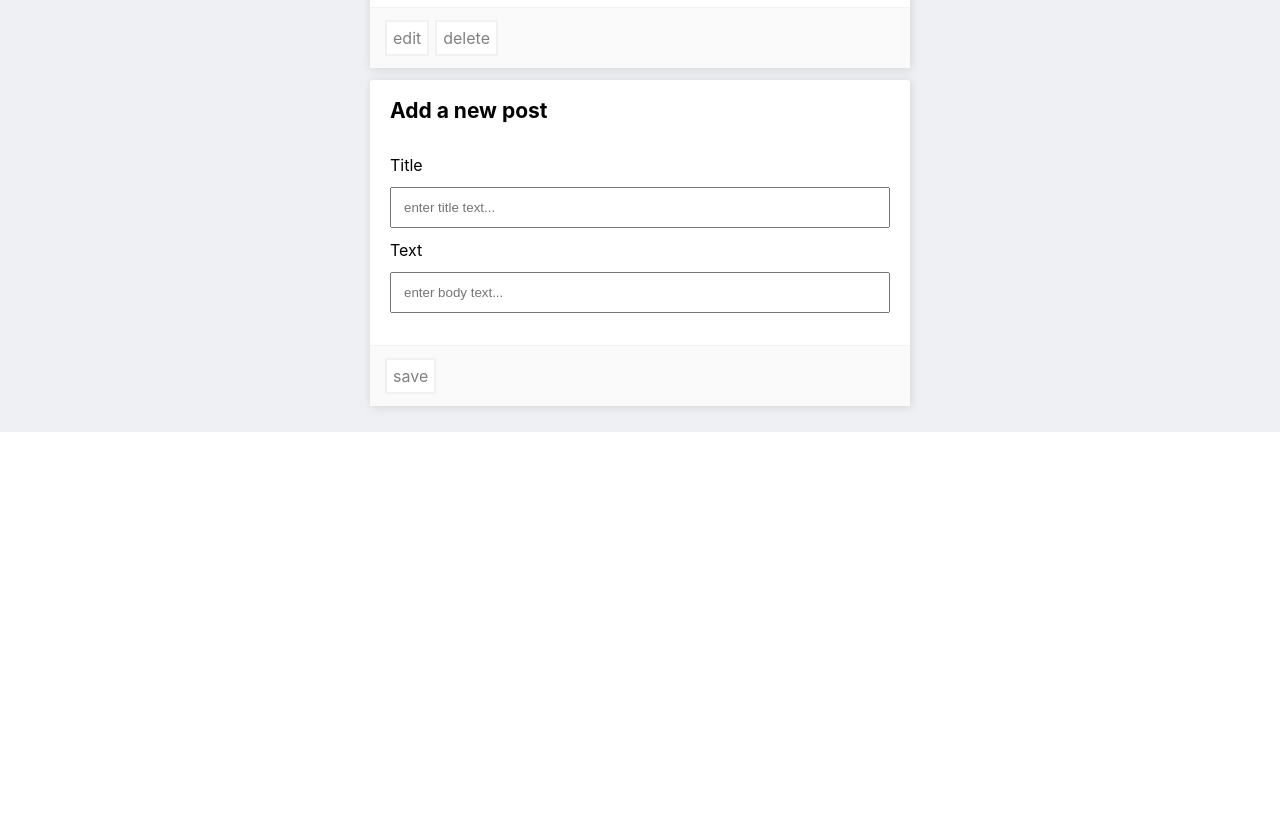
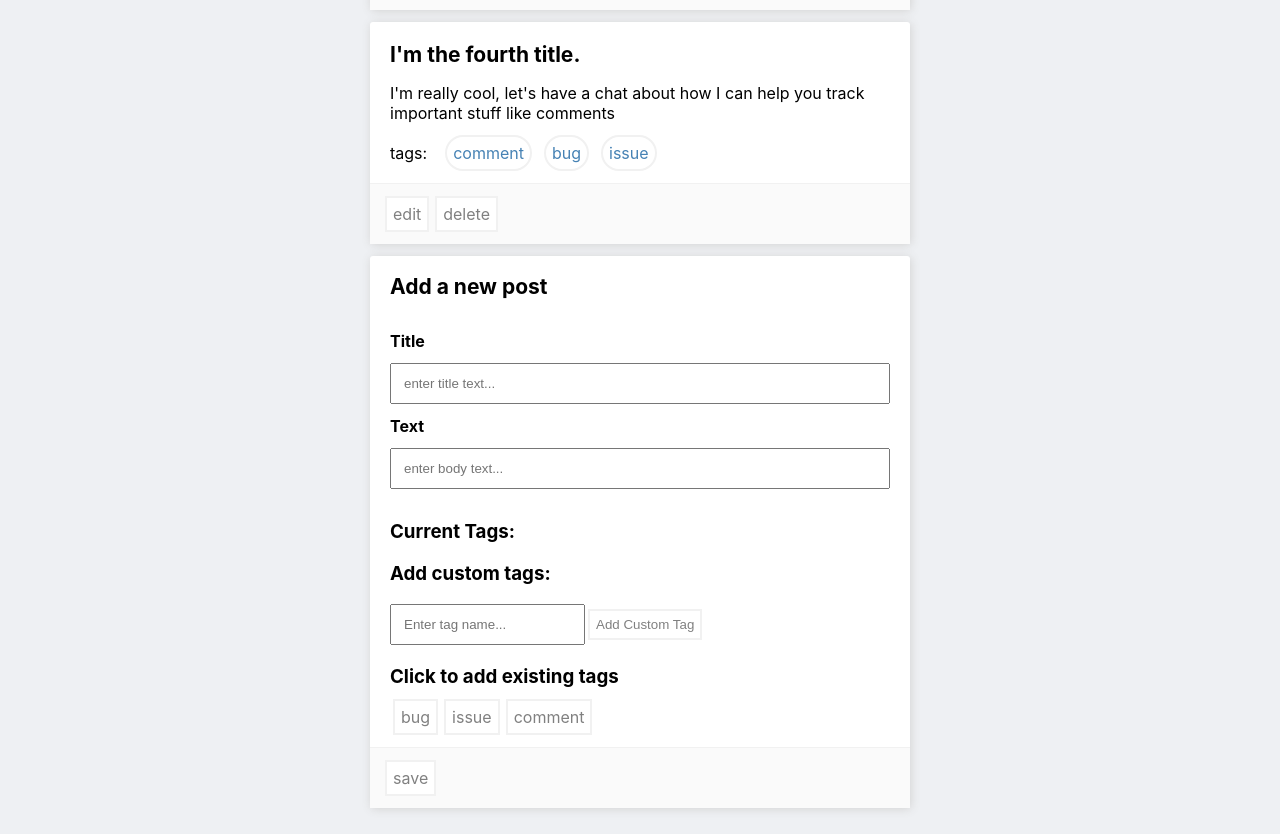
Before and after one commit to Madhava-Hansen/Project-Tracker, a React (Create React App) app: page / in a window 1280 px wide. Shown: the part 820-1654 px from the top of the page. Before the commit the page ends 1252 px from the top, so only its background shows below. Built offline with nearby package versions, Linux system fonts and the light colour scheme.

Commit message:
fix bugs and allow custom tags

```diff
--- a/src/App.scss
+++ b/src/App.scss
@@ -1,3 +1,10 @@
+ul {
+  list-style-type: none;
+}
+
+h4 {
+  margin: 0;
+}
 
 .IssueBoardContainer {
   background-color: rgba(14, 47, 90, 0.07);
@@ -59,6 +66,15 @@
   &-text {
     padding: 0 20px;
   }
+  &-tags {
+    padding: 0;
+    margin: 20px;
+    display: flex;
+    flex-wrap: wrap;
+  }
+  &-tagsTitle {
+    margin-right: 12px;
+  }
 }
 
 .FilterTagsDropdown {
@@ -76,6 +92,16 @@
   }
 }
 
+.TagSelectionInput {
+  &-tagButtons {
+    padding: 0;
+  }
+  &-input {
+    height: 35px;
+    padding-left: 12px;
+  }
+}
+
 .Button {
   padding-right: 12px;
   cursor: pointer;
@@ -85,4 +111,9 @@
   color: grey;
   background-color: white;
   margin: 6px 3px 6px 3px;
+  &-tagDisplay {
+    border-radius: 100px;
+    color: steelblue;
+    margin: 12px 6px;
+  }
 }
--- a/src/issue_board.js
+++ b/src/issue_board.js
@@ -14,14 +14,15 @@ class IssueBoard extends React.Component {
       posts: this.props.data.posts,
       filterPosts: [],
       nextId: this.props.data.posts.length + 1,
-      newItem: {
-        id: null,
-        title: "",
-        text: "",
-        tags: []
-      }
     }
+    this.newPostData = {id: null, title: "", text: "", tags: []};
   }
+
+  handleAddTagGlobal = tag => {
+    if (!this.state.filterTags.includes(tag)) {
+      this.setState({filterTags: this.state.filterTags.concat(tag)})
+    }
+  };
 
   handleClearFilter = () => this.setState({isFiltered: false});
 
@@ -40,16 +41,9 @@ class IssueBoard extends React.Component {
       // this is a new post so set the id and then concat with current posts array
       post.id = this.state.nextId;
       const nextStatePosts = this.state.posts.concat(post);
-      const emptyItem = {
-        id: null,
-        title: "",
-        text: "",
-        tags: []
-      }
       this.setState({
         posts: nextStatePosts,
-        nextId: this.state.nextId + 1,
-        newItem: emptyItem
+        nextId: this.state.nextId + 1
       })
 
       return;
@@ -88,6 +82,8 @@ class IssueBoard extends React.Component {
               data={data}
               handleClickSave={this.handleClickSave}
               handleClickCancel={this.handleClickCancel}
+              handleAddTagGlobal={this.handleAddTagGlobal}
+              filterTags={this.state.filterTags}
              />
             ) : (
               <IssueBoardItemReadOnly
@@ -98,9 +94,11 @@ class IssueBoard extends React.Component {
             )
           })}
           <IssueBoardItemEditMode
-            data={this.state.newItem}
+            data={this.newPostData}
             handleClickSave={this.handleClickSave}
             handleClickCancel={this.handleClickCancel}
+            handleAddTagGlobal={this.handleAddTagGlobal}
+            filterTags={this.state.filterTags}
             isNewPost
             headerText="Add a new post"
           />
--- a/src/issue_board_item_edit_mode.js
+++ b/src/issue_board_item_edit_mode.js
@@ -1,53 +1,92 @@
 import React from 'react';
+import { TagSelectionInput } from './tag_selection_input';
 
 class IssueBoardItemEditMode extends React.Component {
 
   constructor(props) {
     super(props);
     this.state = {
-      id: this.props.data.id,
-      title: this.props.data.title,
-      text: this.props.data.text,
-      tags: this.props.data.tags
+      customTag: "",
+      post: {
+        id: this.props.data.id,
+        title: this.props.data.title,
+        text: this.props.data.text,
+        tags: this.props.data.tags
+      }
     };
   }
 
+  handleClickSave = () => {
+    this.props.handleClickSave(this.state.post);
+    if (this.props.isNewPost) {
+      const post = {id: null, title: "", text: "", tags: []};
+      this.setState({post: post});
+    }
+  }
+
+  handleAddCustomTagChange = event => {
+    this.setState({customTag: event.target.value})
+  }
+
+  handleAddTag = tag => {
+    if (!this.state.post.tags.includes(tag)) {
+      const post = {...this.state.post};
+      post.tags = post.tags.concat(tag);
+      this.setState({post: post, customTag: ""});
+    }
+    this.props.handleAddTagGlobal(tag);
+  };
+
   handleUpdateField = event => this.setState({[event.target.id]: event.target.value});
 
+  handleUpdateNewPostField = event => {
+    const newPost = {...this.state.post};
+    const field = event.target.id;
+    newPost[field] = event.target.value;
+    this.setState({post: newPost});
+  }
+
   render() {
-    const {data: {id}, headerText} = this.props;
-    const {text, title} = this.state;
+    const {data, headerText} = this.props;
+    const {text, title} = this.state.post;
     return (
       <li className="IssueBoardItem">
         {headerText && (
           <h1 className="IssueBoardItem-headingText">{headerText}</h1>
         )}
         <div className="IssueBoardItem-inputsWrapper">
-          <label>
+          <h4>
             Title
-          </label>
+          </h4>
           <input
             id="title"
             className="IssueBoardItem-input"
             placeholder="enter title text..."
-            onChange={event => this.handleUpdateField(event)}
+            onChange={this.handleUpdateNewPostField}
             value={title}>
           </input>
-          <label>
+          <h4>
             Text
-          </label>
+          </h4>
           <input
            id="text"
            className="IssueBoardItem-input"
            placeholder="enter body text..."
-           onChange={event => this.handleUpdateField(event)}
+           onChange={this.handleUpdateNewPostField}
            value={text}>
           </input>
+          <TagSelectionInput
+            handleAddTag={this.handleAddTag}
+            globalFilterTags={this.props.filterTags}
+            currentTags={this.state.post.tags}
+            handleUpdateField={this.handleUpdateField}
+            inputValue={this.state.customTag}
+          />
         </div>
         <div className="IssueBoardItem-buttonsWrapper">
-          <a onClick={() => this.props.handleClickSave(this.state)} className="Button">save</a>
+          <a onClick={this.handleClickSave} className="Button">save</a>
           {!this.props.isNewPost && (
-            <a onClick={() => this.props.handleClickCancel(id)} className="Button">cancel</a>
+            <a onClick={() => this.props.handleClickCancel(data && data.id)} className="Button">cancel</a>
           )}
         </div>
       </li>
--- a/src/issue_board_item_read_only.js
+++ b/src/issue_board_item_read_only.js
@@ -5,10 +5,17 @@ export const IssueBoardItemReadOnly = ({
     handleClickDelete,
     handleClickEdit
   }) => {
+    // const parser = new DOMParser();
+    // const title = parser.parseFromString(data.title, 'text/html');
+    // const text = parser.parseFromString(data.text, 'text/html');
     return (
       <li className="IssueBoardItem" key={data.id}>
       <h1 className="IssueBoardItem-title">{data.title}</h1>
       <p className="IssueBoardItem-text">{data.text}</p>
+      <ul className="IssueBoardItem-tags">
+        <li className="IssueBoardItem-tagsTitle">tags:</li>
+        {data.tags.map(tag => tag && <li><a className="Button Button-tagDisplay">{tag}</a></li>)}
+      </ul>
       <div className="IssueBoardItem-buttonsWrapper">
         <a onClick={() => handleClickEdit(data.id)} className="Button">edit</a>
         <a onClick={() => handleClickDelete(data.id)} className="Button">delete</a>
--- /dev/null
+++ b/src/tag_selection_input.js
@@ -0,0 +1,29 @@
+import React from 'react';
+
+export const TagSelectionInput = ({
+  globalFilterTags,
+  currentTags,
+  handleAddTag,
+  handleUpdateField,
+  inputValue
+}) => {
+  return (
+    <div className="TagSelectionInput">
+      <h3>Current Tags:</h3>
+        {currentTags.map(tag => tag && <a className="Button Button-tagDisplay">{tag}</a>)}
+      <h3>Add custom tags:</h3>
+      <input
+        onChange={handleUpdateField}
+        id="customTag"
+        className="TagSelectionInput-input"
+        placeholder="Enter tag name..."
+        value={inputValue}
+      />
+      <button onClick={() => handleAddTag(inputValue)} className="Button" type="submit">Add Custom Tag</button>
+      <h3>Click to add existing tags</h3>
+      <ul className="TagSelectionInput-tagButtons">
+        {globalFilterTags.map(tag => tag && <a className="Button" onClick={() => handleAddTag(tag)}>{tag}</a>)}
+      </ul>
+    </div>
+  )
+}
```
